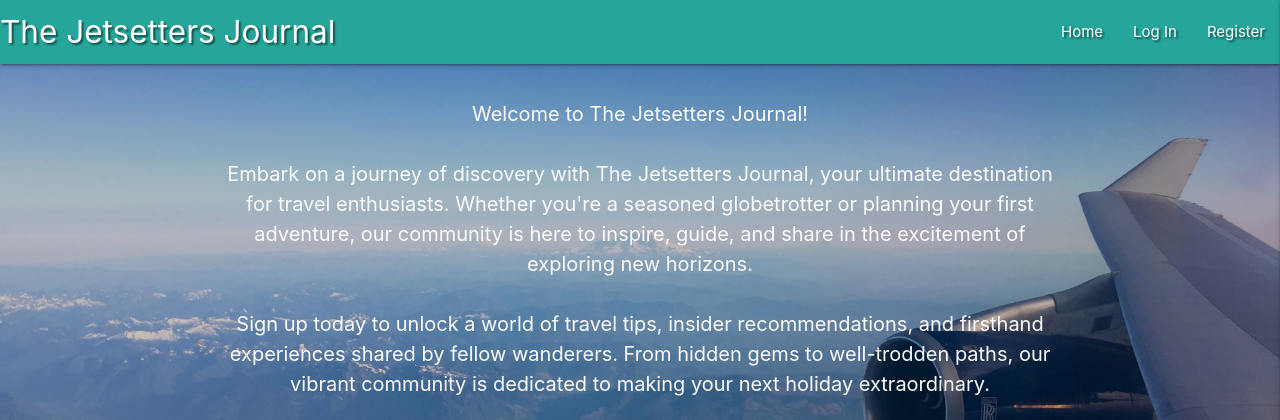
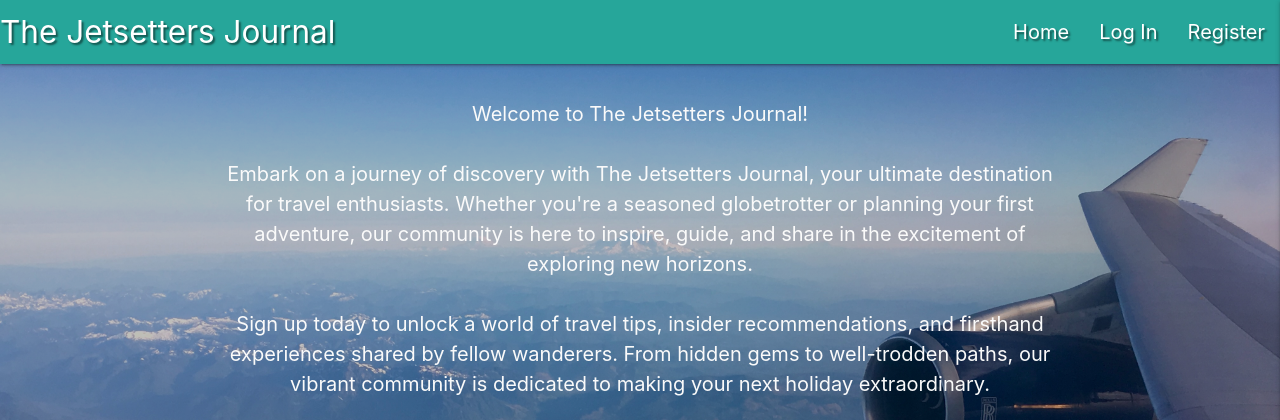
Before and after one commit to sian504/jetsetters-journal, a Flask app: page / in a window 1280 px wide. Shown: the top 420 px of the page. Run offline with Flask 2, Linux system fonts and the light colour scheme; some libraries are stand-ins or nearby versions.

Commit message:
Adjusted navbar li size

```diff
--- a/static/css/style.css
+++ b/static/css/style.css
@@ -39,6 +39,10 @@ body {
 
 .text-shadow {
     text-shadow: 2px 2px 2px rgba(0, 0, 0, 0.5);
+        }
+
+nav .right > li > a {
+    font-size: 20px;
         }
 
 /* Flash message text */
```
